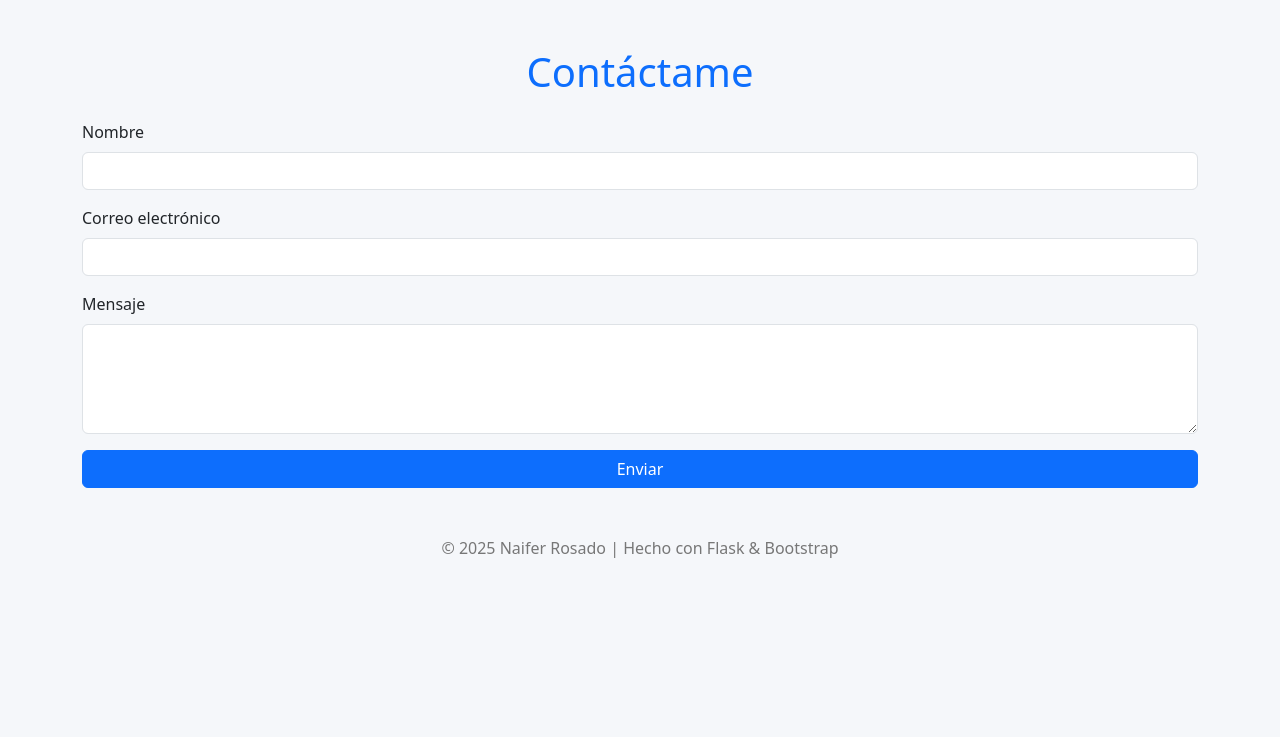
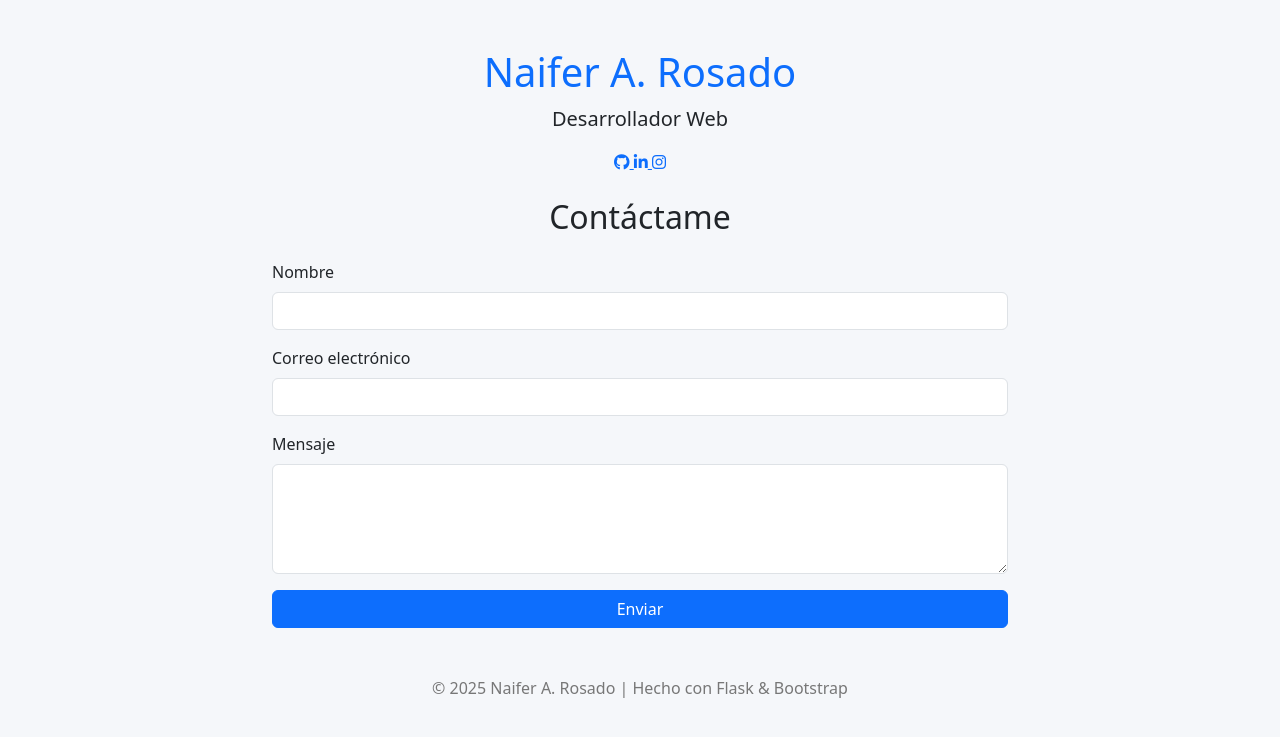
Before and after one commit to naiferrosado/contacto-flask, a Flask app: page / in a window 1280 px wide. Shown: the top 737 px of the page. Run offline with Flask 3, Linux system fonts and the light colour scheme.

Commit message:
Modificar html

```diff
--- a/templates/index.html
+++ b/templates/index.html
@@ -3,10 +3,14 @@
   <head>
     <meta charset="UTF-8" />
     <meta name="viewport" content="width=device-width, initial-scale=1.0" />
-    <title>Contacto - Naifer Rosado</title>
+    <title>Contacto - Naifer A. Rosado</title>
     <link
       href="https://cdn.jsdelivr.net/npm/bootstrap@5.3.3/dist/css/bootstrap.min.css"
       rel="stylesheet"
+    />
+    <link
+      rel="stylesheet"
+      href="https://cdnjs.cloudflare.com/ajax/libs/font-awesome/6.4.0/css/all.min.css"
     />
     <link
       rel="stylesheet"
@@ -15,13 +19,49 @@
   </head>
   <body>
     <div class="container mt-5">
-      <h1 class="text-center mb-4">Contáctame</h1>
+      <!-- Encabezado con nombre y redes sociales -->
+      <div class="text-center mb-4">
+        <h1>Naifer A. Rosado</h1>
+        <p class="lead">Desarrollador Web</p>
+
+        <!-- Iconos de redes sociales -->
+        <div class="social-links">
+          <a
+            href="https://github.com/tuusuario"
+            class="social-icon"
+            target="_blank"
+            title="GitHub"
+          >
+            <i class="fab fa-github"></i>
+          </a>
+          <a
+            href="https://linkedin.com/in/tuusuario"
+            class="social-icon"
+            target="_blank"
+            title="LinkedIn"
+          >
+            <i class="fab fa-linkedin-in"></i>
+          </a>
+          <a
+            href="https://instagram.com/tuusuario"
+            class="social-icon"
+            target="_blank"
+            title="Instagram"
+          >
+            <i class="fab fa-instagram"></i>
+          </a>
+        </div>
+      </div>
+
+      <h2 class="text-center mb-4">Contáctame</h2>
 
       {% with messages = get_flashed_messages(with_categories=true) %} {% if
       messages %} {% for category, message in messages %}
       <div class="alert alert-{{ category }}">{{ message }}</div>
       {% endfor %} {% endif %} {% endwith %}
 
+      <div class="row justify-content-center">
+        <div class="col-md-8">
           <form method="POST" action="/">
             <div class="mb-3">
               <label for="nombre" class="form-label">Nombre</label>
@@ -59,9 +99,11 @@
             <button type="submit" class="btn btn-primary w-100">Enviar</button>
           </form>
         </div>
+      </div>
+    </div>
 
     <footer class="text-center mt-5">
-      <p>© {{ 2025 }} Naifer Rosado | Hecho con Flask & Bootstrap</p>
+      <p>© 2025 Naifer A. Rosado | Hecho con Flask & Bootstrap</p>
     </footer>
   </body>
 </html>
```
Lines whose indentation alone changed are shown as unchanged.
